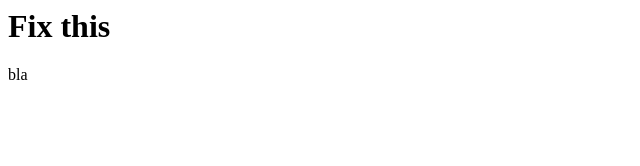
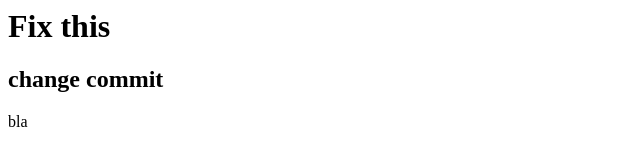
Before and after one commit to rime1014/Intro_git, a plain HTML site: page index.html in a window 1280 px wide. Shown: the whole page, without its empty margins (0-640 px from the left). Drawn offline with Linux system fonts and the light colour scheme.

Commit message:
change in index.html added h2

```diff
--- a/index.html
+++ b/index.html
@@ -3,6 +3,7 @@
 </head>
 <body>
 	<h1> Fix this </h1>
+	<h2> change commit </h2>
 bla
 </body>
 </html>
```
